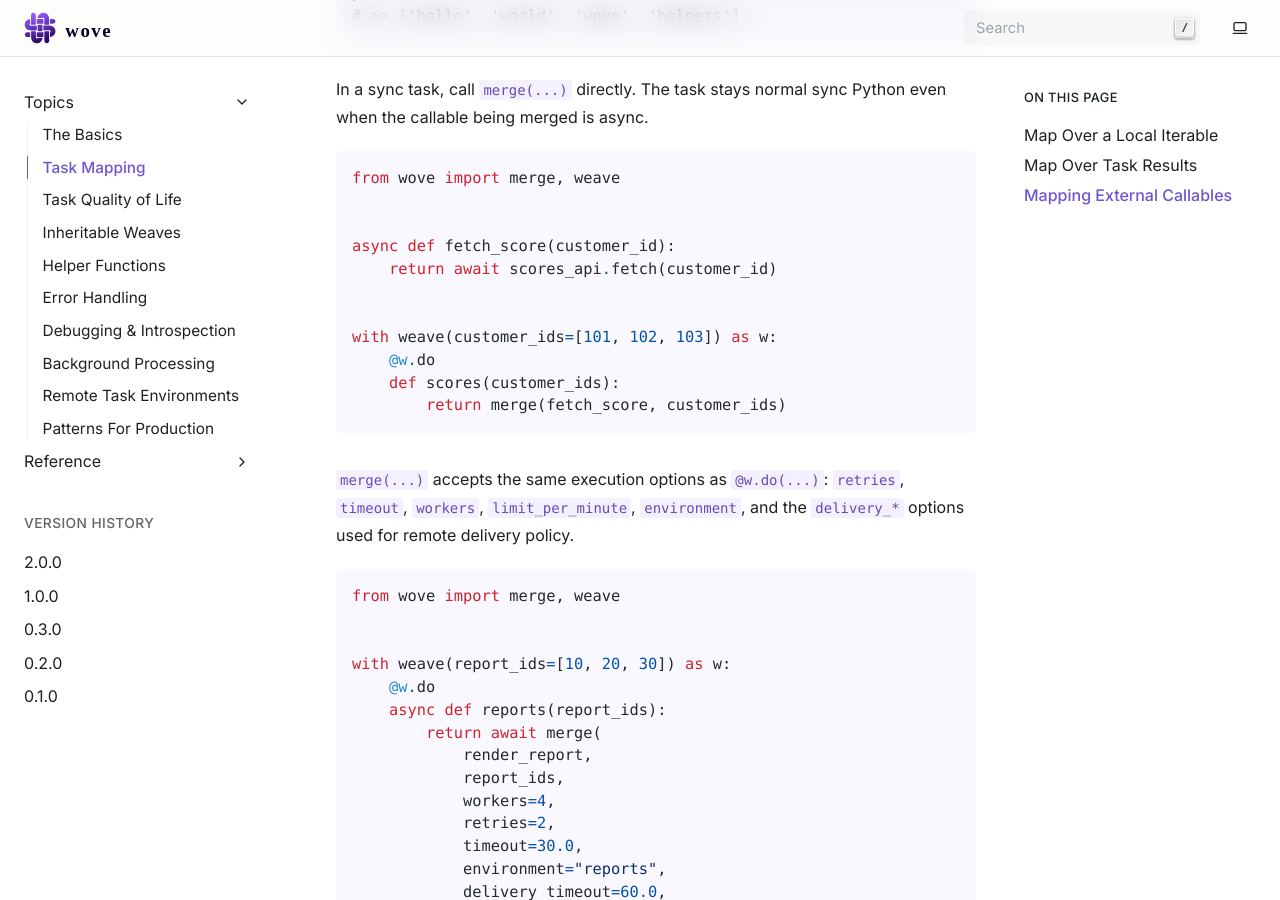
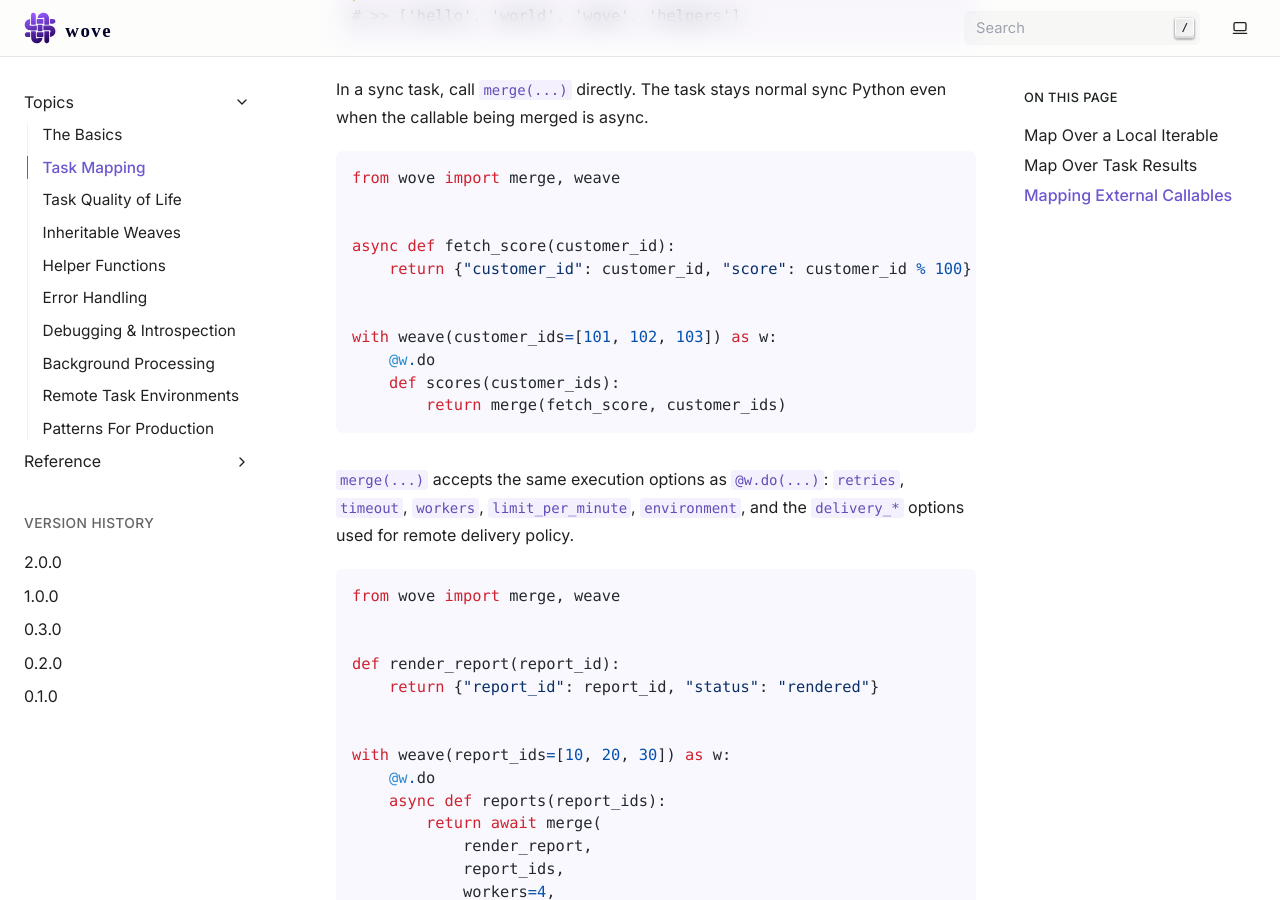
Before and after one commit to curvedinf/wove, a Sphinx documentation site: the page built from docs/how-to/task-mapping.md, in a window 1280 px wide and 900 px high, scrolled down 2739 px. Built offline with Sphinx 7.4.7, drawn with Linux system fonts in a browser that asks for light colours.

Commit message:
merge example fixed

````diff
--- a/docs/how-to/task-mapping.md
+++ b/docs/how-to/task-mapping.md
@@ -106,7 +106,7 @@ from wove import merge, weave
 
 
 async def fetch_score(customer_id):
-    return await scores_api.fetch(customer_id)
+    return {"customer_id": customer_id, "score": customer_id % 100}
 
 
 with weave(customer_ids=[101, 102, 103]) as w:
@@ -119,6 +119,10 @@ with weave(customer_ids=[101, 102, 103]) as w:
 
 ```python
 from wove import merge, weave
+
+
+def render_report(report_id):
+    return {"report_id": report_id, "status": "rendered"}
 
 
 with weave(report_ids=[10, 20, 30]) as w:
````
